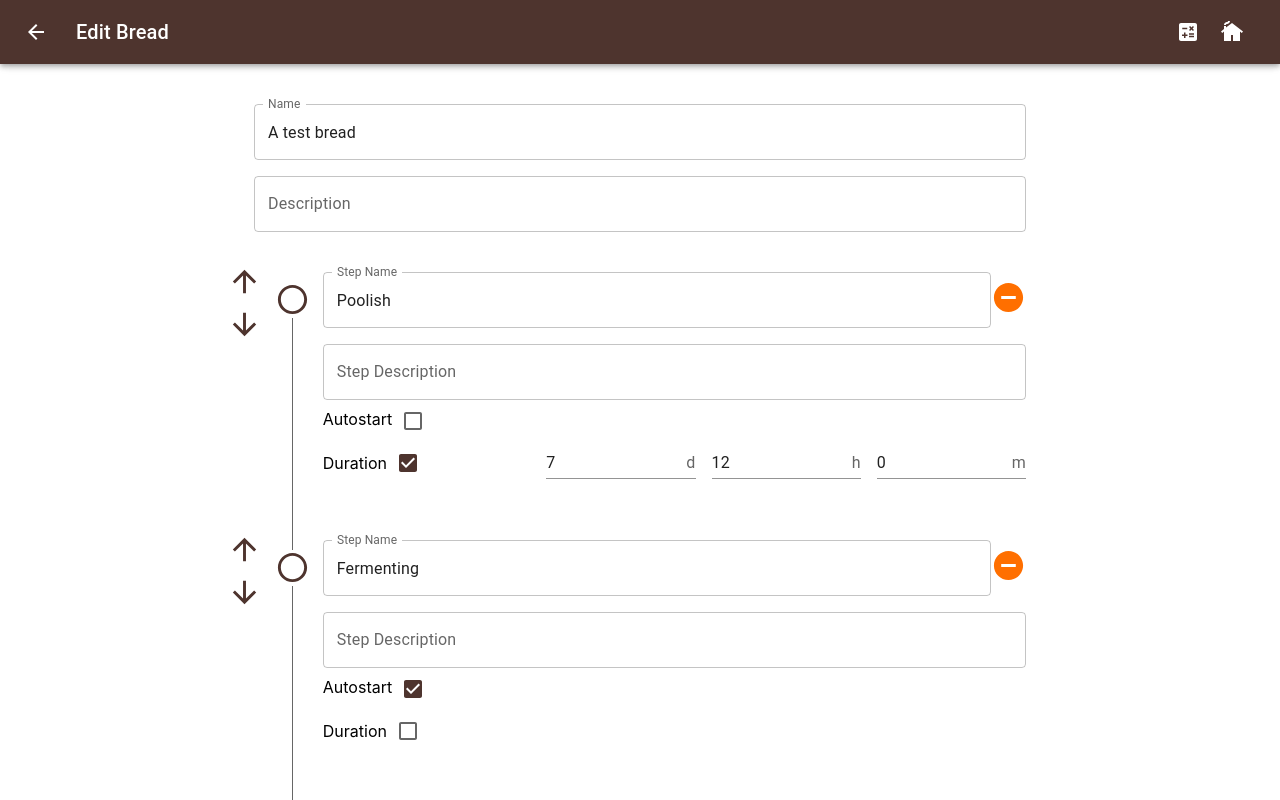
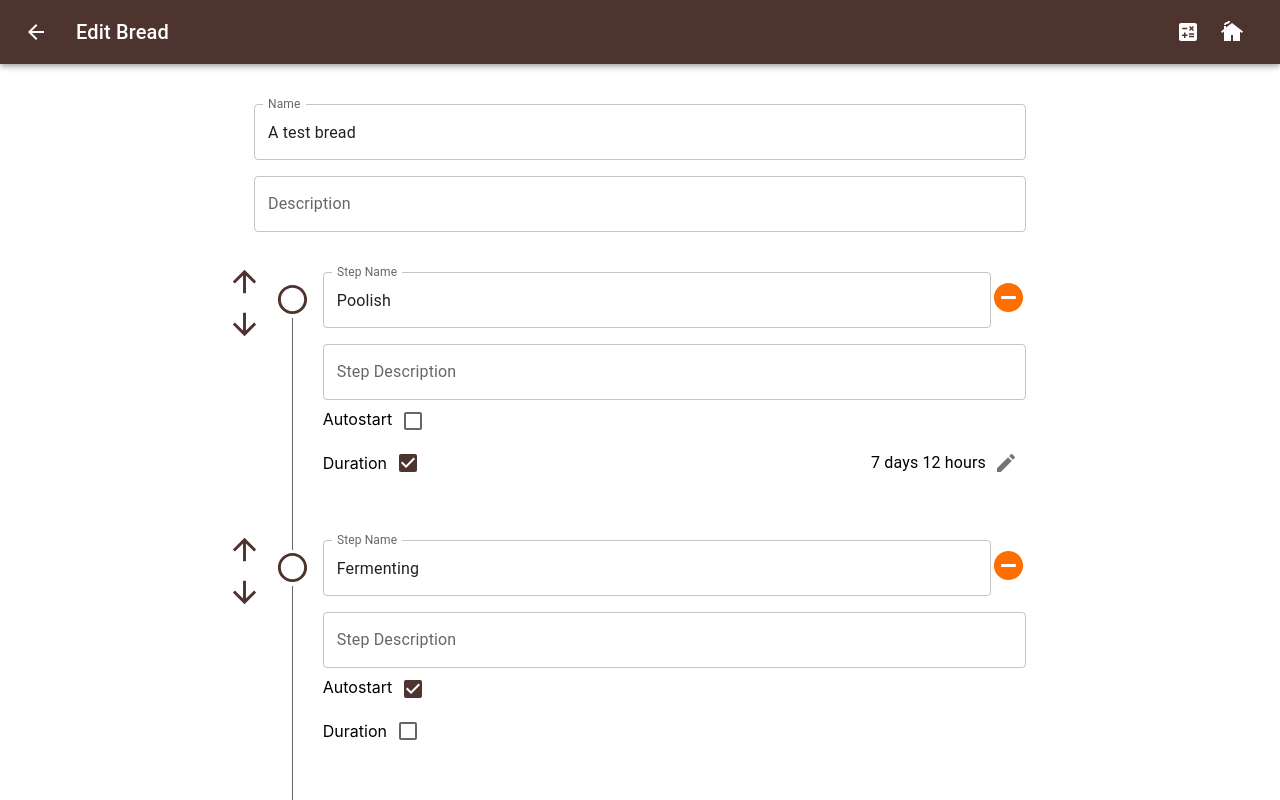
Before and after one commit to pewit90/yeastly, a React (Create React App) app: page /edit/1 in a window 1280 px wide. Shown: the top 800 px of the page. Built offline with nearby package versions, Linux system fonts and the light colour scheme; what @capacitor/core would draw is missing.

Commit message:
Duration Editor (#15)
* Basic functioning version of DurationEditor

* DurationEditor: Cleanup code, improve layout

* small refactoring in duration editor

* convert to native css grid

* replace duration popover with dialog

Co-authored-by: pewit90 <petrawittw@gmail.com>

```diff
--- /dev/null
+++ b/src/components/DurationEditor.tsx
@@ -0,0 +1,181 @@
+import CancelIcon from "@mui/icons-material/Cancel";
+import CheckCircleIcon from "@mui/icons-material/CheckCircle";
+import { Button, IconButton, Typography } from "@mui/material";
+import { Box } from "@mui/system";
+import { minutesToHours } from "date-fns";
+import { useState } from "react";
+
+function TimeInterval(props: { unit: string; value: string }) {
+  return (
+    <Typography variant="h5" sx={{ mx: "0.6rem" }}>
+      {props.value + " " + props.unit}
+    </Typography>
+  );
+}
+
+function Display(props: { localDuration: string }) {
+  const localDuration = props.localDuration;
+  return (
+    <Box
+      display={"flex"}
+      width={"100%"}
+      justifyContent={"center"}
+      sx={{ mb: "1rem" }}
+    >
+      <TimeInterval unit="d" value={localDuration.slice(0, 2)} />
+      <TimeInterval unit="h" value={localDuration.slice(2, 4)} />
+      <TimeInterval unit="m" value={localDuration.slice(4, 6)} />
+    </Box>
+  );
+}
+
+function minutesToLocalDuration(minutes: number) {
+  const dayString = Math.floor(minutesToHours(minutes) / 24)
+    .toString()
+    .padStart(2, "0");
+  const hrsString = (minutesToHours(minutes) % 24).toString().padStart(2, "0");
+  const minutesString = (minutes % 60).toString().padStart(2, "0");
+  return dayString + hrsString + minutesString;
+}
+
+function localDurationToMinutes(localDuration: string): number {
+  const days = +localDuration.slice(0, 2);
+  const hrs = +localDuration.slice(2, 4);
+  const mins = +localDuration.slice(4, 6);
+  return days * 24 * 60 + hrs * 60 + mins;
+}
+
+function DurationEditorButton(props: {
+  title: string;
+  handleClick: () => void;
+}) {
+  return (
+    <Button variant="contained" onClick={() => props.handleClick()}>
+      {props.title}
+    </Button>
+  );
+}
+
+function GridRow(props: {
+  rowID: string;
+  items: { value: string; operation: (input: string) => void }[];
+}) {
+  const row = props.items.map((item, index) => {
+    const value = item.value;
+    const operation = item.operation;
+    return (
+      <DurationEditorButton
+        key={`${props.rowID}_${index}`}
+        title={value}
+        handleClick={() => operation(value)}
+      />
+    );
+  });
+
+  return <>{row}</>;
+}
+
+function NumberGridRow(props: {
+  rowID: string;
+  range: [number, number];
+  operation: (input: string) => void;
+}) {
+  const [start, end] = props.range;
+  const values = [];
+  for (var i = start; i <= end; i++) {
+    values.push(i);
+  }
+  return (
+    <GridRow
+      rowID={props.rowID}
+      items={values.map((value) => ({
+        value: value.toString(),
+        operation: props.operation,
+      }))}
+    />
+  );
+}
+
+export function DurationEditor(props: {
+  initialDuration?: number;
+  handleSave: (newValue: number) => void;
+}) {
+  const localDurationDefault = "000000";
+  const [localDuration, setLocalDuration] = useState(
+    props.initialDuration
+      ? minutesToLocalDuration(props.initialDuration)
+      : localDurationDefault
+  );
+  const rollingConcat = (input: string) => {
+    // shift left by input.length & concatenate input
+    setLocalDuration(localDuration.slice(input.length) + input);
+  };
+  const shiftRight = () => {
+    setLocalDuration("0" + localDuration.slice(0, localDuration.length - 1));
+  };
+  const clear = () => {
+    setLocalDuration(localDurationDefault);
+  };
+  return (
+    <Box display="flex" flexDirection={"column"} padding="1rem">
+      <Display localDuration={localDuration} />
+      <Box
+        sx={{
+          display: "grid",
+          gridTemplateColumns: "1fr 1fr 1fr",
+          columnGap: "1.5rem",
+          rowGap: "1rem",
+        }}
+      >
+        {/* Number buttons */}
+        <NumberGridRow rowID="1" range={[1, 3]} operation={rollingConcat} />
+        <NumberGridRow rowID="2" range={[4, 6]} operation={rollingConcat} />
+        <NumberGridRow rowID="3" range={[7, 9]} operation={rollingConcat} />
+        {/* Special Buttons */}
+        <GridRow
+          rowID="4"
+          items={[
+            { value: "00", operation: rollingConcat },
+            { value: "0", operation: rollingConcat },
+            { value: ">>", operation: shiftRight },
+          ]}
+        />
+        {/* Save/Clear */}
+        <Box
+          sx={{
+            display: "flex",
+            flexDirection: "column",
+            alignItems: "center",
+          }}
+        >
+          <IconButton aria-label="clear" onClick={() => clear()}>
+            <CancelIcon
+              sx={{ fontSize: "40px", mt: "0.5rem" }}
+              color="secondary"
+            />
+          </IconButton>
+        </Box>
+        <Box />
+        <Box
+          sx={{
+            display: "flex",
+            flexDirection: "column",
+            alignItems: "center",
+          }}
+        >
+          <IconButton
+            aria-label="save"
+            onClick={() =>
+              props.handleSave(localDurationToMinutes(localDuration))
+            }
+          >
+            <CheckCircleIcon
+              sx={{ fontSize: "40px", mt: "0.5rem" }}
+              color="secondary"
+            />
+          </IconButton>
+        </Box>
+      </Box>
+    </Box>
+  );
+}
--- a/src/components/EditBread.tsx
+++ b/src/components/EditBread.tsx
@@ -2,39 +2,40 @@ import AddCircleIcon from "@mui/icons-material/AddCircle";
 import ArrowDownwardIcon from "@mui/icons-material/ArrowDownward";
 import ArrowUpwardIcon from "@mui/icons-material/ArrowUpward";
 import CheckCircleIcon from "@mui/icons-material/CheckCircle";
+import EditIcon from "@mui/icons-material/Edit";
 import RadioButtonUncheckedIcon from "@mui/icons-material/RadioButtonUnchecked";
 import RemoveCircleIcon from "@mui/icons-material/RemoveCircle";
-import { Box, Checkbox, IconButton, TextField } from "@mui/material";
-import Input from "@mui/material/Input";
-import InputAdornment from "@mui/material/InputAdornment";
+import {
+  Box,
+  Checkbox,
+  Dialog,
+  IconButton,
+  TextField,
+  Typography,
+} from "@mui/material";
 import { Stack } from "@mui/system";
-import { Duration } from "date-fns";
+import { formatDuration } from "date-fns";
 import { produce } from "immer";
-import React, { useState } from "react";
+import React, { useRef, useState } from "react";
 import { useNavigate, useParams } from "react-router-dom";
 import { Bread } from "../model/bread";
 import { Step } from "../model/step";
 import { getBread, storeBread } from "../model/store";
-import {
-  durationToMinutes,
-  minutesToDuration,
-} from "../utils/conversion-utils";
+import { minutesToDuration } from "../utils/conversion-utils";
 import { Page } from "./common/Page";
 import { ProgressStepperElement } from "./common/ProgressStepperElement";
+import { DurationEditor } from "./DurationEditor";
 
 const leftProgressStepperWidth = "0.5rem";
 
 function DurationField(props: {
   duration: number;
+  subtitle: string;
   onDurationChange: Function;
 }) {
-  const [duration, setDuration] = useState(minutesToDuration(props.duration));
-  const handleChange = (newDuration: Duration) => {
-    setDuration(newDuration);
-    const minutes = durationToMinutes(newDuration);
-    props.onDurationChange(minutes); // duration as number
-  };
-  const inputStyling = { width: "25%", ml: "1rem" };
+  const [duration, setDuration] = useState(props.duration);
+  const editIconRef = useRef(null);
+  const [open, setOpen] = useState(false);
   return (
     <Box
       sx={{
@@ -44,54 +45,25 @@ function DurationField(props: {
         justifyContent: "flex-end",
       }}
     >
-      <Input
-        error={duration.days !== undefined && duration.days < 0}
-        value={duration.days}
-        sx={{ ...inputStyling, ml: 0 }}
-        type="number"
-        onChange={(e) => {
-          const newDuration: Duration = {
-            ...duration,
-            days: +e.target.value,
-          };
-          handleChange(newDuration);
-        }}
-        endAdornment={<InputAdornment position="end">d</InputAdornment>}
-      />
-      <Input
-        error={
-          duration.hours !== undefined &&
-          (duration.hours < 0 || duration.hours >= 24)
-        }
-        value={duration.hours}
-        sx={inputStyling}
-        type="number"
-        onChange={(e) => {
-          const newDuration: Duration = {
-            ...duration,
-            hours: +e.target.value,
-          };
-          handleChange(newDuration);
-        }}
-        endAdornment={<InputAdornment position="end">h</InputAdornment>}
-      />
-      <Input
-        error={
-          duration.minutes !== undefined &&
-          (duration.minutes < 0 || duration.minutes >= 60)
-        }
-        value={duration.minutes}
-        sx={inputStyling}
-        type="number"
-        onChange={(e) => {
-          const newDuration: Duration = {
-            ...duration,
-            minutes: +e.target.value,
-          };
-          handleChange(newDuration);
-        }}
-        endAdornment={<InputAdornment position="end">m</InputAdornment>}
-      />
+      <Typography alignSelf="center">
+        {formatDuration(minutesToDuration(props.duration))}
+      </Typography>
+      <IconButton ref={editIconRef} onClick={() => setOpen(true)}>
+        <EditIcon />
+      </IconButton>
+      <Dialog open={open} onClose={() => setOpen(false)}>
+        <DurationEditor
+          initialDuration={duration}
+          handleSave={(newValue) => {
+            setDuration(newValue);
+            props.onDurationChange(newValue);
+            setOpen(false);
+          }}
+        />
+        <Typography variant="caption" textAlign="right" mr="0.5rem">
+          {props.subtitle}
+        </Typography>
+      </Dialog>
     </Box>
   );
 }
@@ -212,6 +184,7 @@ function EditStep(props: {
           <>
             <DurationField
               duration={props.step.duration}
+              subtitle={props.step.name}
               onDurationChange={handleDurationChange}
             />
           </>
```
